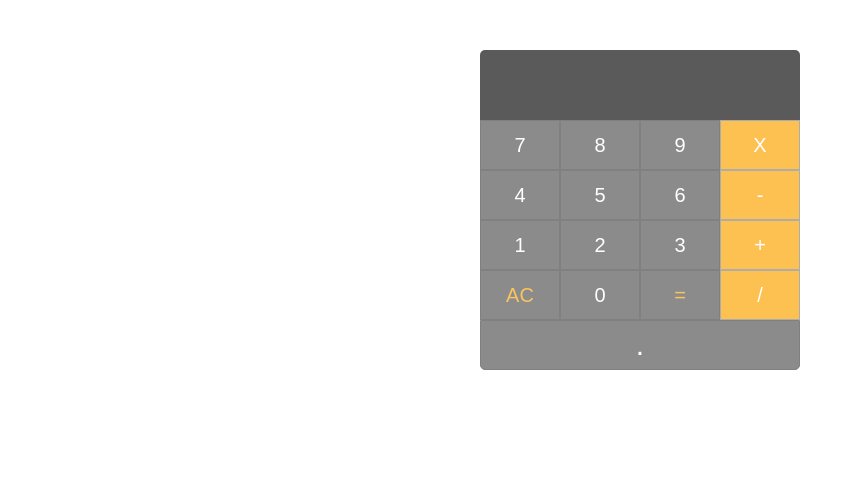
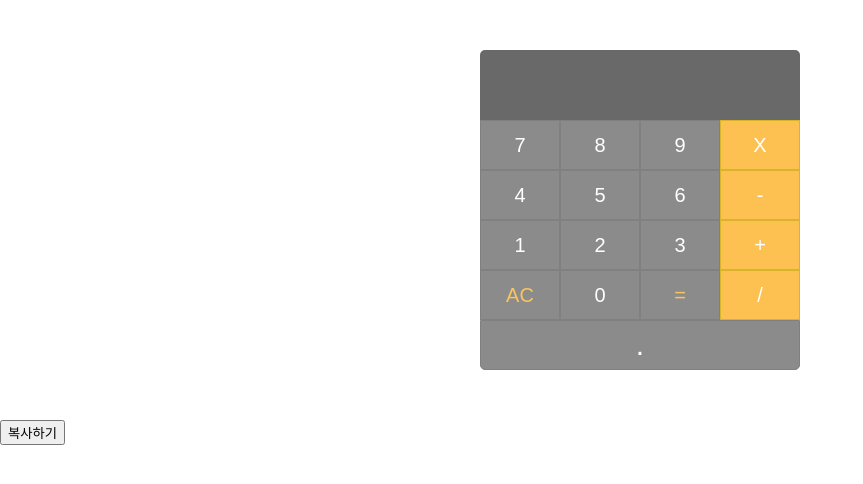
Before and after one commit to jihoon8730/calculator, a React (Create React App) app: page / in a window 1280 px wide. Shown: the top 484 px of the page, without its empty margins (0-863 px from the left). Built offline with nearby package versions, Linux system fonts and the light colour scheme.

Commit message:
Modify : 잘못된 숫자 계산 디버깅 중

```diff
--- a/src/App.css
+++ b/src/App.css
@@ -11,7 +11,7 @@ body {
   width: 320px;
   height: 70px;
   border-radius: 5px 5px 0px 0px;
-  background-color: rgb(90, 90, 90);
+  background-color: rgb(105, 105, 105);
   color: #fff;
 }
 
@@ -27,7 +27,7 @@ body {
   padding: 20px 20px 0px 20px;
   font-size: 30px;
   text-align: end;
-  background-color: rgb(90, 90, 90);;
+  background-color: rgb(105, 105, 105);
   color: #fff;
   border: 0px;
   outline-style: none;
@@ -65,7 +65,7 @@ body {
 .number-btn-orange {
   width: 80px;
   height: 50px;
-  border: 0.5px solid rgb(172, 172, 172);
+  border: 0.5px solid rgb(217, 179, 42);
   background-color: rgb(253, 193, 81);
   color: #fff;
   font-size: 20px;
--- a/src/App.js
+++ b/src/App.js
@@ -33,25 +33,31 @@ function App() {
     setResult('');
   }
 
+  // 정확한 계산을 위해 실수 계산을 할때에는 Math.ceil()같은 메소드를 사용하거나 정수로 변환을 하여 사용하는게 좋다
   const handleOperator = () => {
     if (operator === '+') {
-      setResult(Math.round((parseFloat(numOne) + parseFloat(numTwo)) * 100) / 100);
+      setResult(parseFloat(numOne) + parseFloat(numTwo));
     } else if (operator === '-') {
-      setResult(Math.round((parseFloat(numOne) - parseFloat(numTwo)) * 100) / 100);
+      setResult(parseFloat(numOne) - parseFloat(numTwo));
     } else if (operator === 'X') {
       setResult(parseFloat(numOne) * parseFloat(numTwo));
     } else if (operator === '/') {
-      setResult((parseFloat(numOne) / parseFloat(numTwo)).toFixed(2));
+      setResult(parseFloat(numOne) / parseFloat(numTwo));
     }
-      setNumOne(result);
       setOperator('');
       setNumTwo('');
   }
-  console.log("numOne: ", numOne, "numTwo: ", numTwo);
-  console.log("result: ",result);
 
+  useEffect(() => {
+    console.log("numeOne: ", numOne, "numTwo: " , numTwo);
+  }, [numOne, numTwo]);
 
-
+  useEffect(() => {
+    console.log("result: ", result);
+    if (result) {
+      setNumOne(result);
+    }
+  }, [result])
 
 
   // 계산식 여러번 작성하기 순서도
@@ -114,11 +120,25 @@ function App() {
       return onClickNumber(e.key);
     }
   }
+
+  const doCopy = text => {
+    if (navigator.clipboard) {
+      navigator.clipboard
+        .writeText(text)
+        .then(() => {
+          alert("클립보드에 복사되었습니다.");
+        })
+        .catch(() => {
+          alert("복사를 다시 시도해주세요.");
+        });
+    }
+  }
   return (
+    <>
     <div className='wrap' onKeyDown={handleKeyboardOperator}>
       <div className='number-view'>
         <div className='view-number'>
-          <input className='view-number-title' readOnly="this.blur()" type="text" value={result ? result : operator ? numTwo : numOne} />
+          <input className='view-number-title' readOnly="this.blur()" type="text" value={operator ? numTwo : numOne} />
         </div>
       </div>
       <div className='numbers'>
@@ -168,7 +188,6 @@ function App() {
         <button className='number-btn' onClick={() => {
           onClickNumber('0');
         }}>0</button>
-
         <button className='number-btn orange-color' onClick={handleOperator}>=</button>
         <button className='number-btn-orange' onClick={() => {
           setOperator('/');
@@ -180,6 +199,8 @@ function App() {
       }}>.</button>
       </div>
     </div>
+    <button onClick={() => doCopy('복사할텍스트입니다!')}>복사하기</button>
+    </>
   );
 }
 export default App;
```
